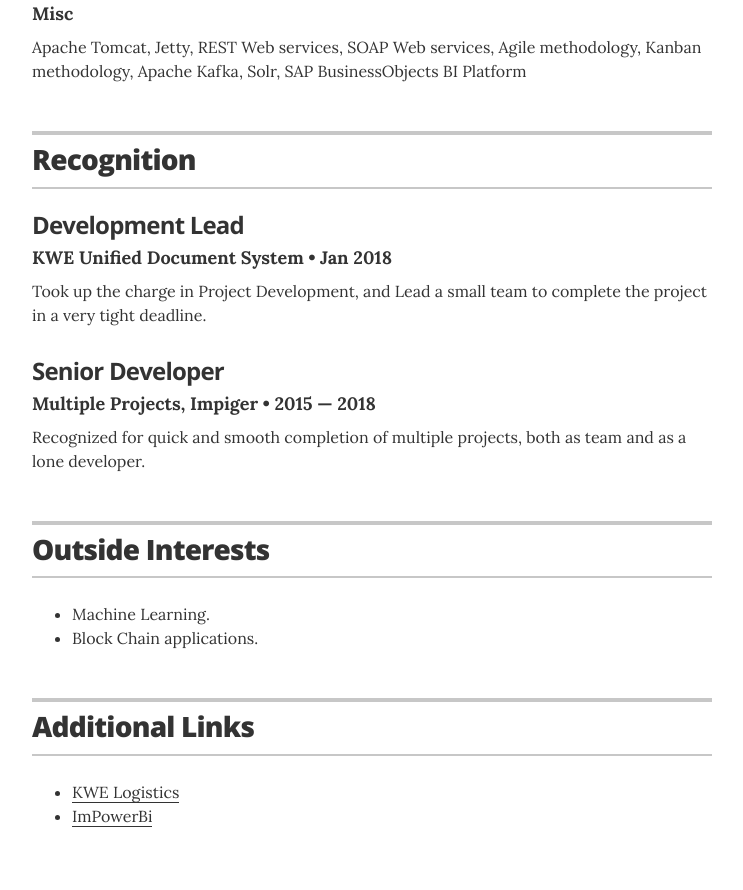
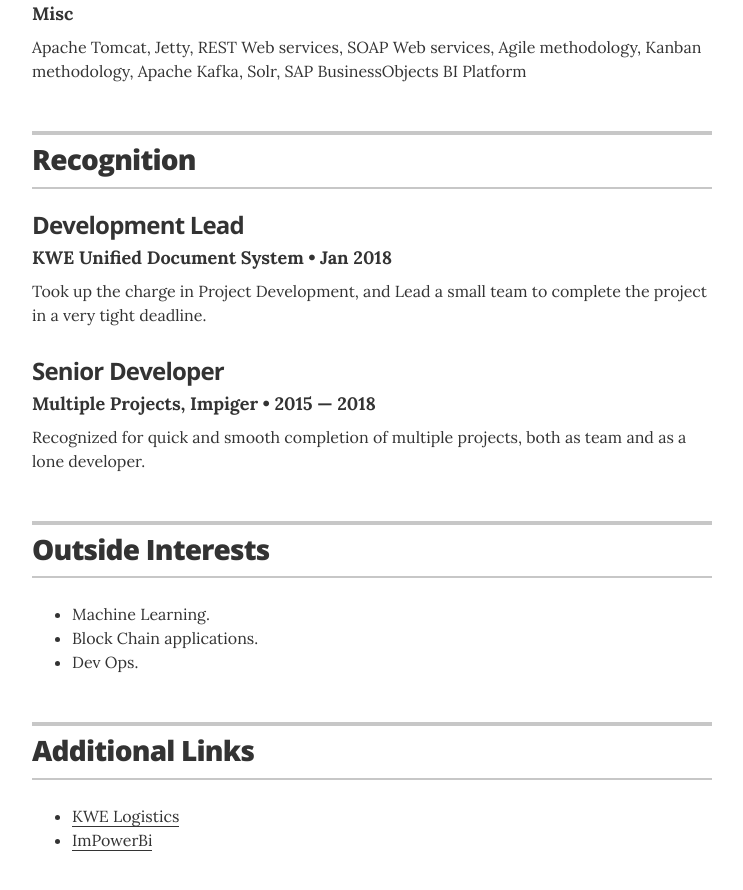
Before and after one commit to usamahamid/usamahamid.github.com, a Jekyll site: the page built from index.html, in a window 1280 px wide and 900 px high, scrolled down 2460 px. Shown: the top 890 px of the window, without its empty margins (268-1011 px from the left). Built offline with Jekyll 4.4.1, drawn with Linux system fonts in a browser that asks for light colours.

Commit message:
Updated Interests

```diff
--- a/_data/interests.yml
+++ b/_data/interests.yml
@@ -1,3 +1,4 @@
 # Interests
 - description: Machine Learning.
 - description: Block Chain applications.
+- description: Dev Ops.
```
